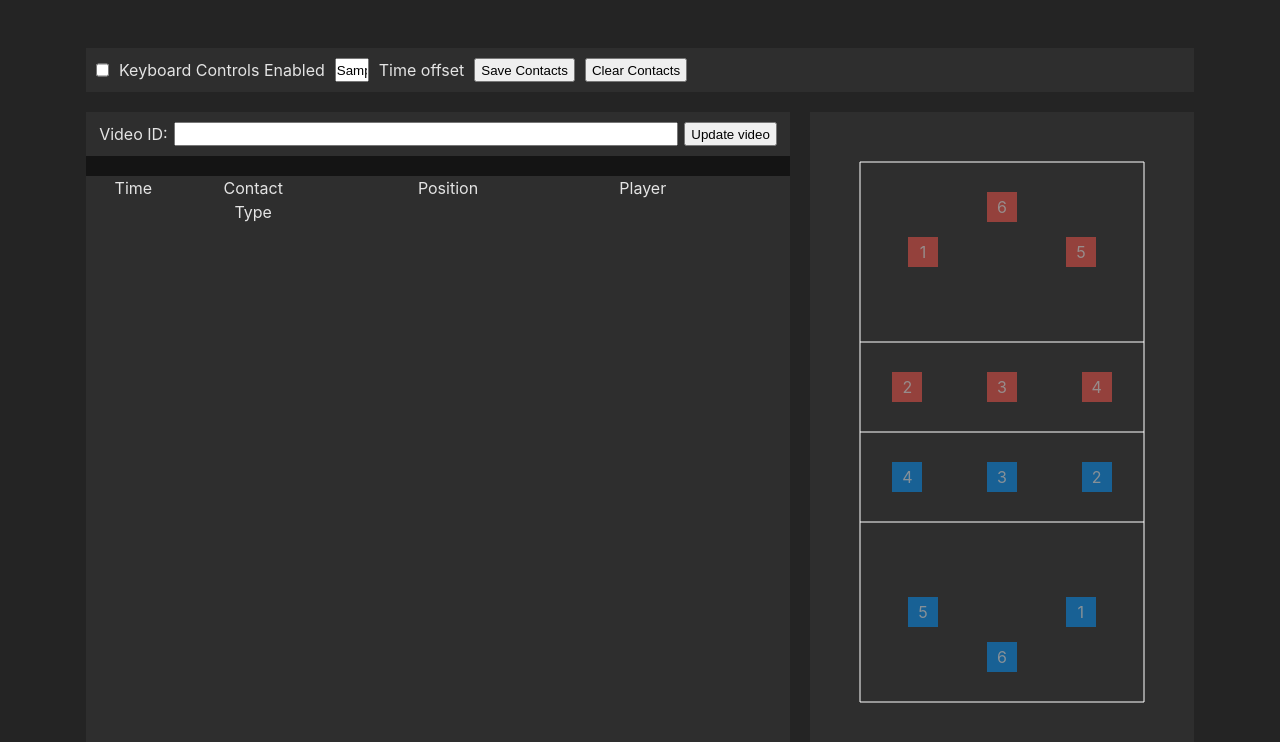
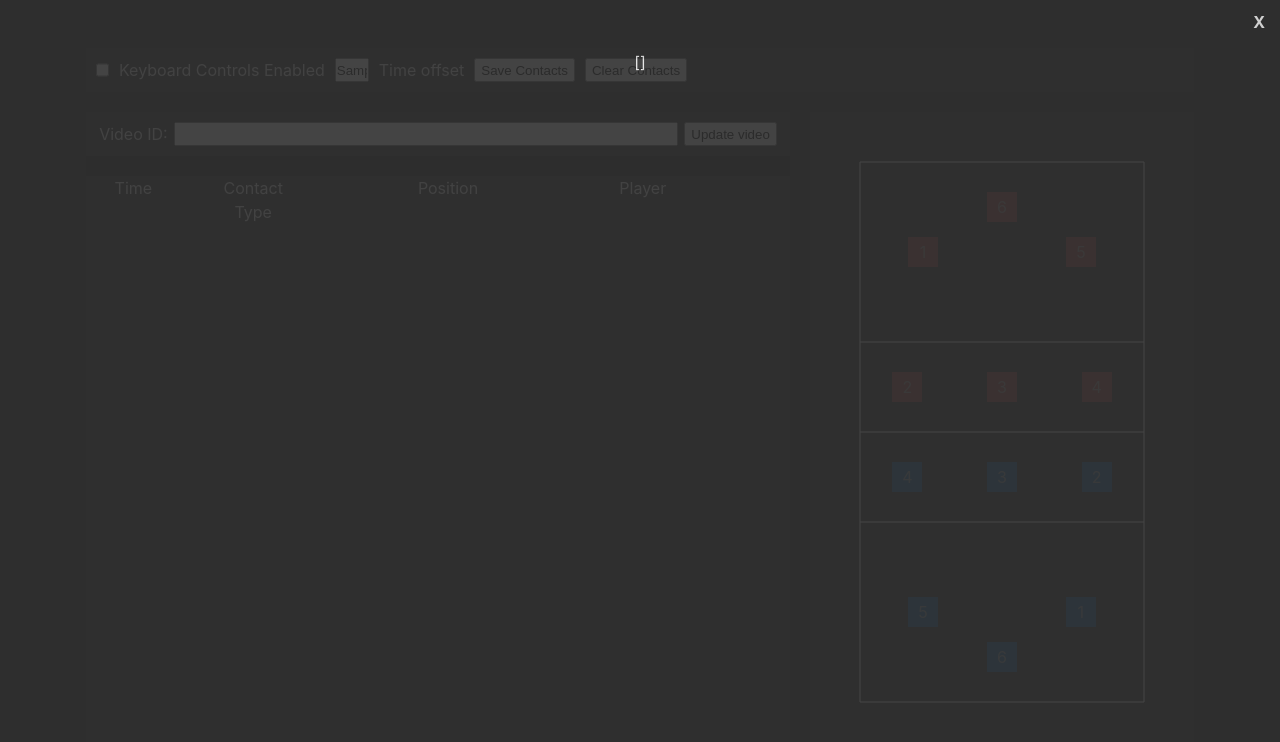
Before and after one commit to at1047/js-volleyball-analytics, a website built with Vite: page index.html in a window 1280 px wide. Both pictures are taken after typing "Sample" into the empty fields and a click on the button "Save Contacts". Built offline with nearby package versions, Linux system fonts and the light colour scheme.

Commit message:
edit contact

```diff
--- a/app.js
+++ b/app.js
@@ -18,6 +18,10 @@ export function setup() {
   // const inputTimeOffset = document.getElementById("input-timeOffset");
   const buttonSaveContacts = document.getElementById("button-saveContacts");
   const buttonClearContacts = document.getElementById("button-clearContacts");
+
+  const modalOutput= document.getElementById("modal-output");
+  const modalOutputJson = document.getElementById("modal-output-json");
+  const buttonModalOutputClose = document.getElementById("modal-output-closeButton");
 
   const padding = 50
 
@@ -56,11 +60,17 @@ export function setup() {
     }
     console.log(contactListStr)
     console.log(JSON.stringify(contactList))
+    modalOutputJson.innerHTML = JSON.stringify(contactList)
+    modalOutput.classList.remove("modal-hide")
   });
 
   buttonClearContacts.addEventListener ("click", function() {
     contactList = []
     renderContacts(contactContainer)
+  });
+
+  buttonModalOutputClose.addEventListener ("click", function() {
+    modalOutput.classList.add("modal-hide")
   });
 
   let mouseDownPos
@@ -118,7 +128,9 @@ function addNewContact(contactList, type, pos, time, playerSelected) {
     return [...contactList, contact]
   } else {
     console.log(selectedRow)
-    // selectedRow.update()
+    selectedRow.update(type, pos, playerSelected) // Modify object in place
+    selectedRow = null
+    return contactList
   }
 }
 
@@ -190,8 +202,11 @@ function addCircleMenu(court, top, left) {
   for(var i = 0, l = items.length; i < l; i++) {
     items[i].classList.remove("button-hide")
     let phi = theta * i
+
+    const verticalOffset= Math.sin(2*Math.abs(phi-Math.PI)) * (-6)
+
     // console.log(phi)
-    let calcTop = top - Math.cos(phi)*offset - items[i].offsetHeight/2
+    let calcTop = top - Math.cos(phi)*offset - items[i].offsetHeight/2 + verticalOffset
     let calcLeft = left + Math.sin(phi)*offset - items[i].offsetWidth/2
 
     items[i].style.top = calcTop + "px"
--- a/main.js
+++ b/main.js
@@ -53,12 +53,18 @@ document.querySelector('#app').innerHTML = `
           <div class="button-court button-hide" data-value="Pass">Pass</div>
           <div class="button-court button-hide" data-value="Set">Set</div>
           <div class="button-court button-hide" data-value="Hit">Hit</div>
+          <div class="button-court button-hide" data-value="Block">Block</div>
           <div class="button-court button-hide" data-value="Ground">Ground</div>
           <div class="button-court button-hide" data-value="Serve">Serve</div>
         </div>
       </div>
     </div>
   </div>
+  <div id="modal-output" class="modal-hide">
+    <div id="modal-output-closeButton">X</div>
+    <div id="modal-output-json">
+    </div>
+  </div>
 `
 
 setup()
--- a/style.css
+++ b/style.css
@@ -103,11 +103,11 @@ button {
   height: 30px;
   width: 50px;
   font-size: 12px;
-  border-radius: 50%;
+  border-radius: 15px;
   text-align: center;
   vertical-align: middle;
   line-height: 30px;
-  background-color: #787878;
+  background-color: #cccccc;
   color: #383838;
 }
 
@@ -210,3 +210,30 @@ button {
 .column-remove:not(.column-header):hover {
   cursor: pointer;
 }
+
+#modal-output {
+  position: fixed;
+  height: 100%;
+  width: 100%;
+  left: 0;
+  top: 0;
+  background-color: #303030;
+  opacity: 0.9;
+}
+
+#modal-output-json {
+  margin-top: 50px;
+}
+
+.modal-hide {
+  display: none;
+}
+
+#modal-output-closeButton {
+  float: right;
+  cursor: pointer;
+  font-weight: bold;
+  position: relative;
+  margin-top: 10px;
+  margin-right: 15px;
+}
```
